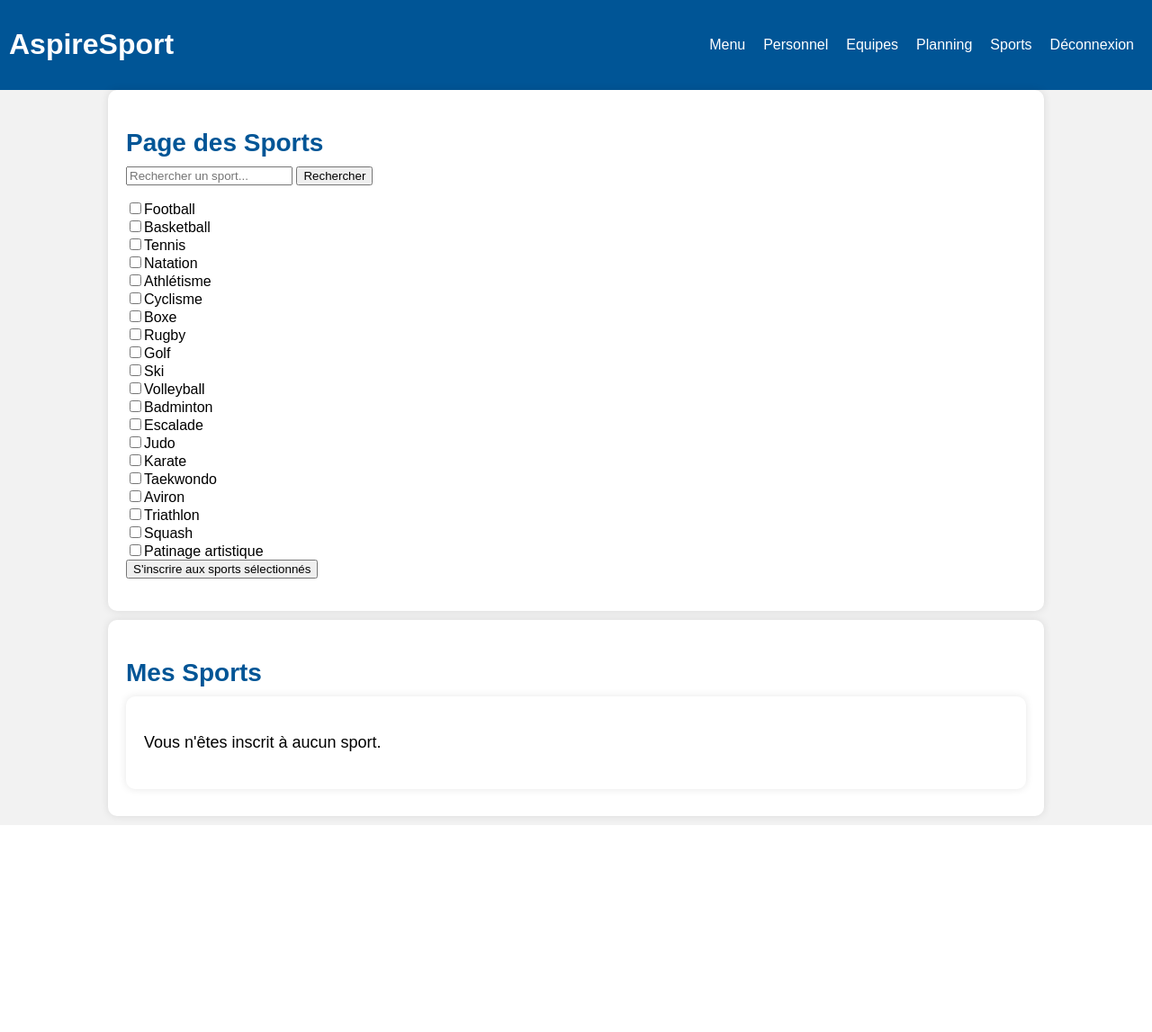
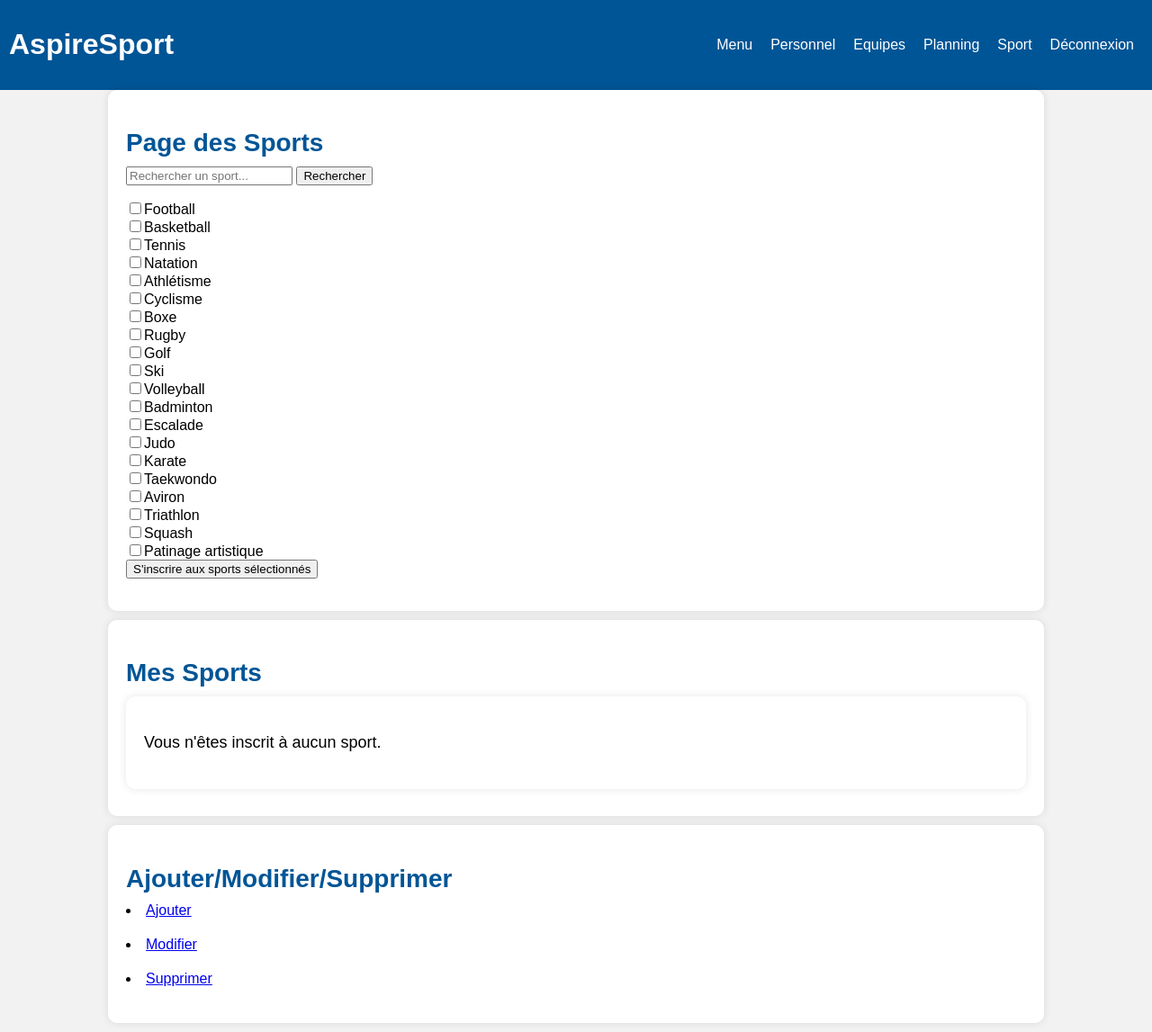
Before and after one commit to quamilou/Projet_BTS1_SPORT, a PHP site: page /Sport.php in a window 1280 px wide. Shown: the whole page at 90% size. Before the commit the page ends 917 px from the top, so only its background shows below. Run offline with PHP 8.4, Linux system fonts and the light colour scheme; a user stored in the database is signed in; data comes from the database, SQL or seed files in the repository.

Commit message:
Vue mise à jour

```diff
--- a/vue/Equipes.php
+++ b/vue/Equipes.php
@@ -18,7 +18,7 @@ session_start();
                 <li><a href="../vue/Personnel.php">Personnel</a></li>
                 <li><a href="../vue/Equipes.php">Equipes</a></li>
                 <li><a href="../vue/Planning.php">Planning</a></li>
-                <li><a href="../vue/Sport.php">Sports</a></li>
+                <li><a href="../vue/Sport.php">Sport</a></li>
                 <li><a href="../controller/deconnexion.php">Déconnexion</a></li>
             </ul>
         </nav>
--- a/vue/Home.php
+++ b/vue/Home.php
@@ -19,7 +19,7 @@ session_start();
                 <li><a href="../vue/Personnel.php">Personnel</a></li>
                 <li><a href="../vue/Equipes.php">Equipes</a></li>
                 <li><a href="../vue/Planning.php">Planning</a></li>
-                <li><a href="../vue/Sport.php">Sports</a></li>
+                <li><a href="../vue/Sport.php">Sport</a></li>
                 <li><a href="../controller/deconnexion.php">Déconnexion</a></li>
             </ul>
         </nav>
--- a/vue/Personnel.php
+++ b/vue/Personnel.php
@@ -21,7 +21,7 @@ $utilisateur = $_SESSION['user'];
                 <li><a href="../vue/Personnel.php">Personnel</a></li>
                 <li><a href="../vue/Equipes.php">Equipes</a></li>
                 <li><a href="../vue/Planning.php">Planning</a></li>
-                <li><a href="../vue/Sport.php">Sports</a></li>
+                <li><a href="../vue/Sport.php">Sport</a></li>
                 <li><a href="../controller/deconnexion.php">Déconnexion</a></li>
             </ul>
         </nav>
--- a/vue/Planning.php
+++ b/vue/Planning.php
@@ -24,7 +24,7 @@ session_start();
                 <li><a href="../vue/Personnel.php">Personnel</a></li>
                 <li><a href="../vue/Equipes.php">Equipes</a></li>
                 <li><a href="../vue/Planning.php">Planning</a></li>
-                <li><a href="../vue/Sport.php">Sports</a></li>
+                <li><a href="../vue/Sport.php">Sport</a></li>
                 <li><a href="../controller/deconnexion.php">Déconnexion</a></li>
             </ul>
         </nav>
@@ -60,7 +60,7 @@ session_start();
                 <input type="datetime-local" id="date_heure" name="date_heure" required><br>
 
                 <label for="durée">Durée (en minutes):</label>
-                <input type="number" id="durée" name="durée" required min="1"><br>
+                <input type="number" id="duree" name="duree" required min="1"><br>
 
                 <input type="submit" value="Ajouter le Planning">
             </form>
--- a/vue/Sport.php
+++ b/vue/Sport.php
@@ -17,7 +17,7 @@ session_start();
                 <li><a href="../vue/Personnel.php">Personnel</a></li>
                 <li><a href="../vue/Equipes.php">Equipes</a></li>
                 <li><a href="../vue/Planning.php">Planning</a></li>
-                <li><a href="../vue/Sport.php">Sports</a></li>
+                <li><a href="../vue/Sport.php">Sport</a></li>
                 <li><a href="../controller/deconnexion.php">Déconnexion</a></li>
             </ul>
         </nav>
@@ -83,5 +83,11 @@ session_start();
         </form>
         </main>
     </main>
+    <main>
+        <h2>Ajouter/Modifier/Supprimer</h2>
+        <li><a href="../vue/Ajoute_sport.php">Ajouter</a></li>
+        <li><a href="../vue/Modif_sport.php">Modifier</a></li>
+        <li><a href="../vue/Supp_sport.php">Supprimer</a></li>
+    </main>
 </body>
 </html>
```
